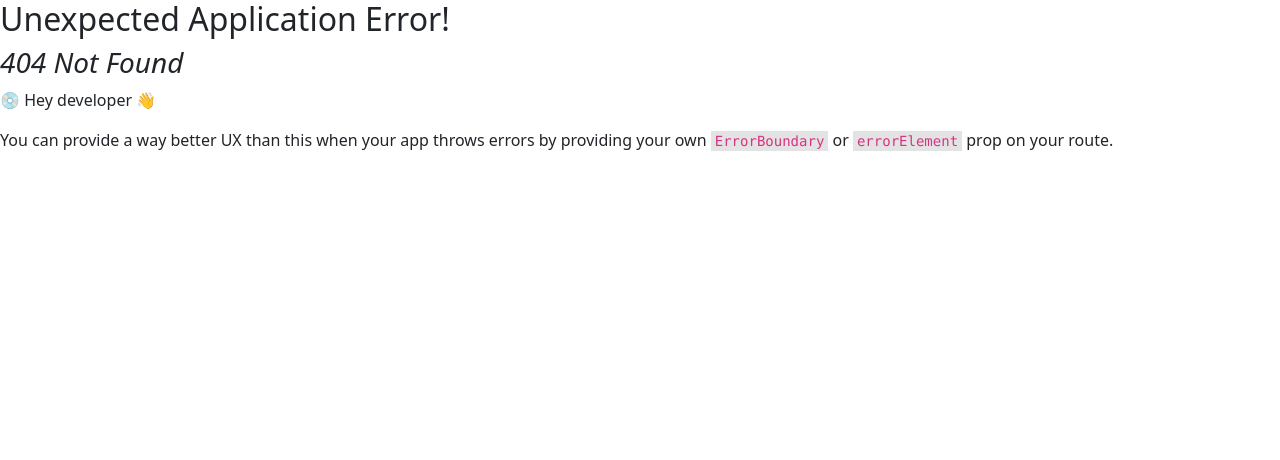
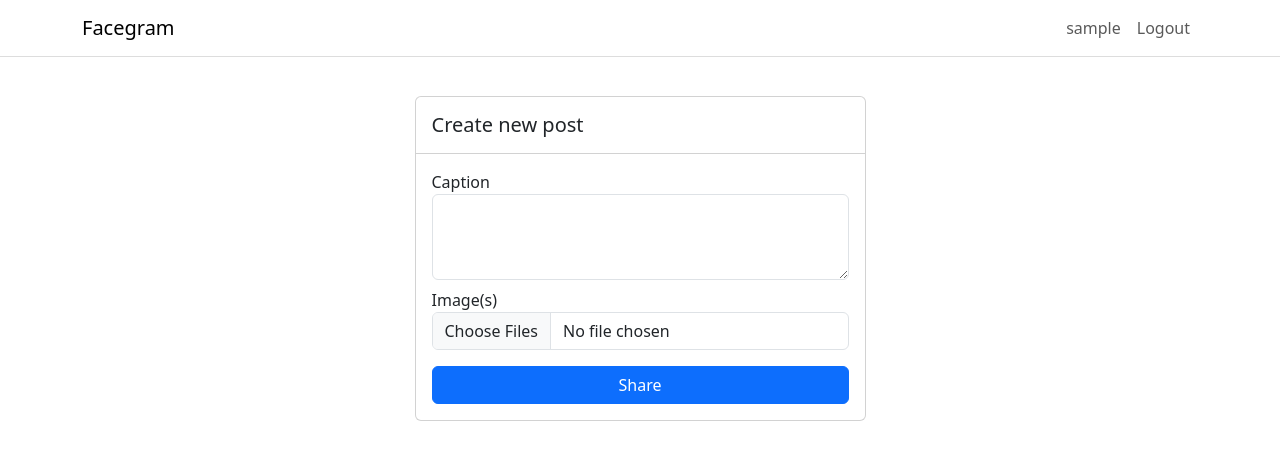
Before and after one commit to ramarfx/facegram, a React (Vite) app in the folder frontend/: page /post in a window 1280 px wide. Before the commit this address had no page. Shown: the top 460 px of the page. Built offline with nearby package versions, Linux system fonts and the light colour scheme; sample sign-in values are in the browser's storage.

Commit message:
create post

```diff
--- a/frontend/src/components/Topbar.jsx
+++ b/frontend/src/components/Topbar.jsx
@@ -1,5 +1,6 @@
 import axios from "axios";
 import { useStateContext } from "../context/stateContext";
+import { Link } from "react-router-dom";
 
 const TopBar = () => {
     const { setToken } = useStateContext()
@@ -15,9 +16,9 @@ const TopBar = () => {
     return (
         <nav class="navbar navbar-expand-lg bg-body-tertiary fixed-top">
             <div class="container">
-                <a class="navbar-brand" href="homepage.html">Facegram</a>
+                <Link to={'/'} class="navbar-brand">Facegram</Link>
                 <div class="navbar-nav">
-                    <a class="nav-link" href="my-profile.html">{sessionStorage.getItem('username')}</a>
+                    <a class="nav-link">{sessionStorage.getItem('username')}</a>
                     <button class="nav-link" onClick={handleLogout}>Logout</button>
                 </div>
             </div>
--- a/frontend/src/pages/Home.jsx
+++ b/frontend/src/pages/Home.jsx
@@ -115,7 +115,7 @@ const Home = () => {
                         <div class="explore-people">
                             <h6 class="mb-3">Explore People</h6>
                             <div class="explore-people-list">
-                                {users && users.slice(0, 5).map((user) => (
+                                {users && users.map((user) => (
                                     <div class="card mb-2">
                                         <div class="card-body p-2">
                                             <a href="user-profile-private.html">@{user.username}</a>
--- /dev/null
+++ b/frontend/src/pages/Post.jsx
@@ -0,0 +1,75 @@
+import axios from "axios";
+import { useEffect, useState } from "react"
+import { useNavigate } from "react-router-dom";
+
+const Post = () => {
+    const [files, setFiles] = useState([]);
+    const navigate = useNavigate()
+
+    const handleSubmit = async (e) => {
+        e.preventDefault()
+
+        const formData = new FormData()
+        formData.append('caption', e.target.caption.value)
+        files.forEach((file, i) => {
+            formData.append(`attachments[${i}]`, file)
+        })
+
+        try {
+            const response = await axios.post('/posts', formData, {
+                headers: {
+                    "Content-Type": 'multipart/form-data'
+                }
+            })
+            console.log(response.data);
+            navigate('/')
+
+        } catch (error) {
+            console.log(error.response);
+        }
+    }
+
+    const handleFile = (e) => {
+       const filesArray = Array.from(e.target.files)
+       setFiles(prevFiles => [...prevFiles, ...filesArray]);
+    }
+
+    useEffect(() => {
+        console.log(files);
+    }, [files])
+    return (
+        <main class="mt-5">
+            <div class="container py-5">
+                <div class="row justify-content-center">
+                    <div class="col-md-5">
+                        <div class="card">
+                            <div class="card-header d-flex align-items-center justify-content-between bg-transparent py-3">
+                                <h5 class="mb-0">Create new post</h5>
+                            </div>
+                            <div class="card-body">
+                                <form method="post" onSubmit={handleSubmit} encType="multipart/form-data">
+                                    <div class="mb-2">
+                                        <label for="caption">Caption</label>
+                                        <textarea class="form-control" name="caption" id="caption" cols="30" rows="3"></textarea>
+                                    </div>
+
+                                    <div class="mb-3">
+                                        <label for="attachments">Image(s)</label>
+                                        <input type="file" class="form-control" id="attachments" name="attachments" multiple onChange={handleFile} />
+                                    </div>
+
+                                    <button type="submit" class="btn btn-primary w-100">
+                                        Share
+                                    </button>
+                                </form>
+                            </div>
+                        </div>
+
+                    </div>
+                </div>
+            </div>
+        </main>
+    );
+}
+
+export default Post;
--- a/frontend/src/router.jsx
+++ b/frontend/src/router.jsx
@@ -3,6 +3,7 @@ import App from "./App"
 import Register from "./pages/Register"
 import Login from "./pages/Login"
 import Home from "./pages/Home"
+import Post from "./pages/Post"
 
 export const router = createBrowserRouter([
     {
@@ -13,6 +14,10 @@ export const router = createBrowserRouter([
                 path: '/',
                 element: <Home />
             },
+            {
+                path: '/post',
+                element: <Post />
+            }
         ]
     },
     {
```
Also changed, not shown: 1 other file (tests, documents, lock files or other folders).
